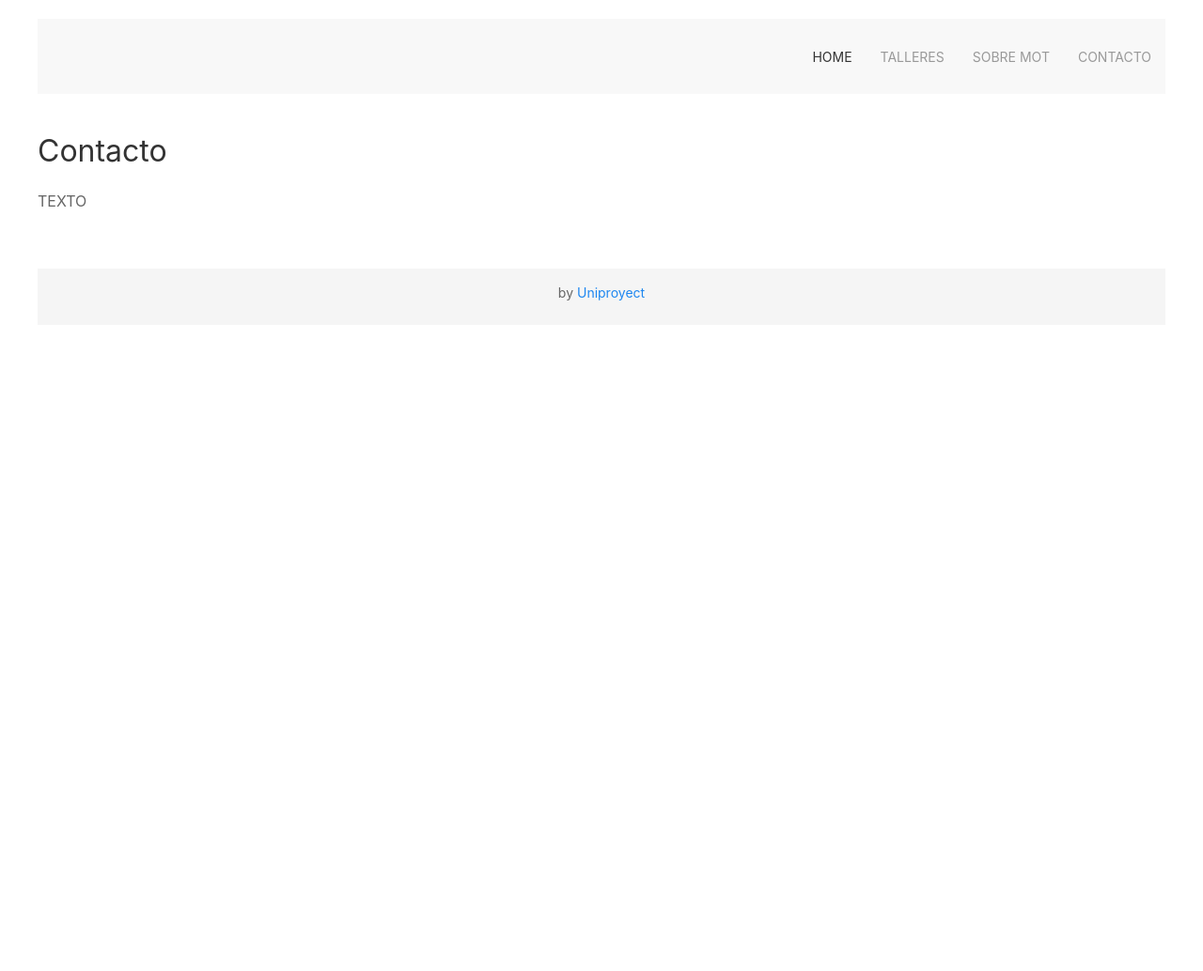
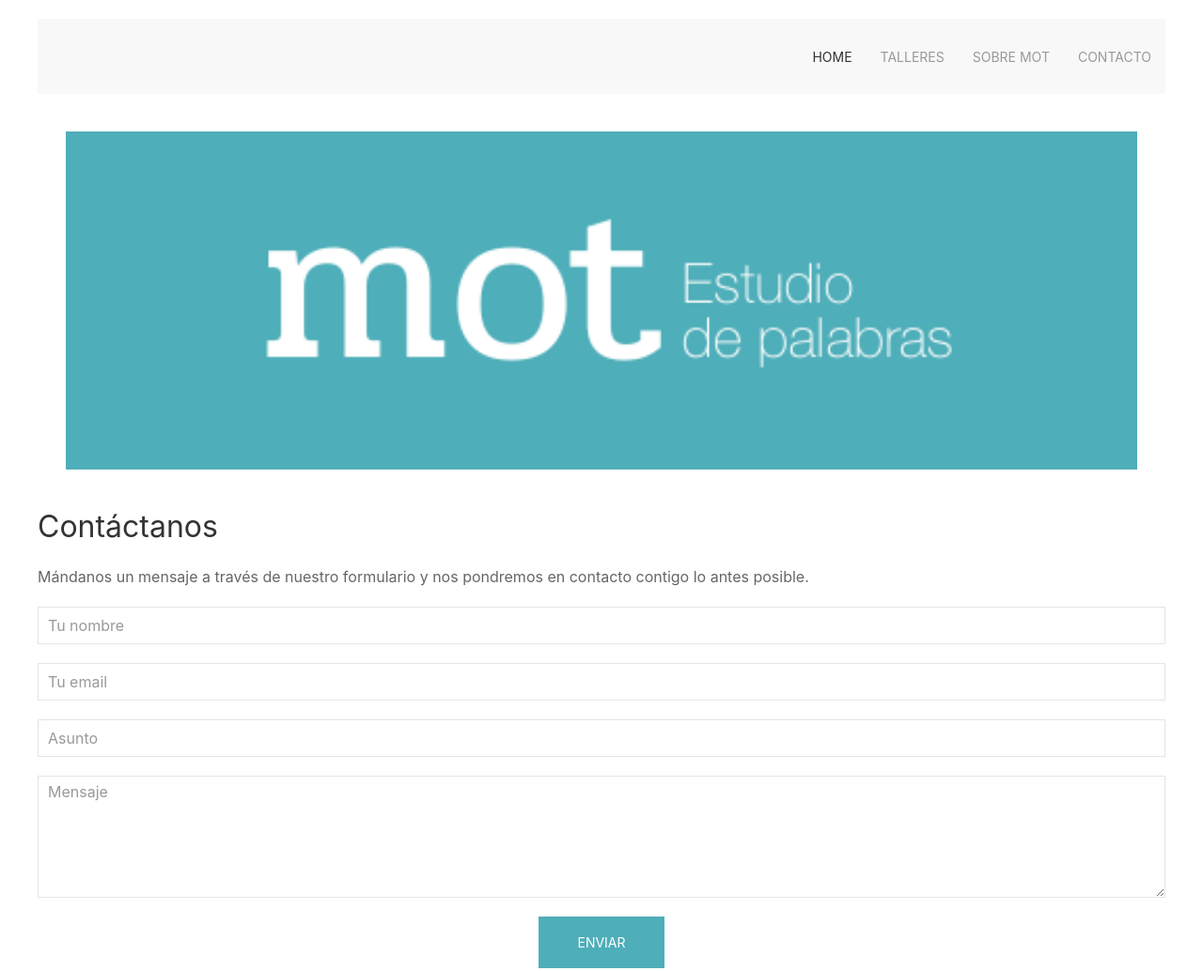
Before and after one commit to josanescod/mot-web, a plain HTML site: page html/contacto.html in a window 1280 px wide. Shown: the top 1034 px of the page at 94% size. Before the commit the page ends 800 px from the top, so only its background shows below. Drawn offline with Linux system fonts and the light colour scheme.

Commit message:
contacto.html

```diff
--- a/html/contacto.html
+++ b/html/contacto.html
@@ -13,18 +13,41 @@
 </head>
 
 <body>
+
+
     <div class="uk-container uk-container-center uk-margin-top uk-margin-large-bottom">
 
-            <nav id="page-nav" class="uk-navbar-container uk-flex-column uk-flex-top" uk-navbar="mode: click" data-uk-navbar data-uk-toggle="media: @s; cls: uk-flex-row uk-flex-top; mode: media">
+        <nav id="page-nav" class="uk-navbar-container uk-flex-column uk-flex-top" uk-navbar="mode: click" data-uk-navbar
+            data-uk-toggle="media: @s; cls: uk-flex-row uk-flex-top; mode: media">
 
         </nav>
-
         <!-- End nav -->
         <!-- page contents -->
-                <div class="uk-section uk-section-small uk-section-default">
+        <div class="uk-section uk-section-small uk-section-default ">
             <div class="uk-container">
-                    <h2>Contacto</h2>
-                    <p>TEXTO</p>
+                <img class="uk-responsive-height uk-responsive-width uk-align-center" style="width:95%"
+                    src="../assets/img/bannermot.png" alt="">
+                <h2>Contáctanos</h2>
+                <p>Mándanos un mensaje a través de nuestro formulario y nos pondremos en contacto contigo lo antes
+                    posible.</p>
+                <form id="contact-form" method="post" action="#" role="form">
+                    <div class="uk-margin">
+                        <input class="uk-input" type="text" placeholder="Tu nombre" name="nombre" required >
+                    </div>
+                    <div class="uk-margin">
+                        <input class="uk-input" type="text" placeholder="Tu email" name="email" required>
+                    </div>
+                    <div class="uk-margin">
+                        <input class="uk-input" type="text" placeholder="Asunto" name="asunto" required>
+                    </div>
+                    <div class="uk-margin">
+                        <textarea class="uk-textarea" rows="5" placeholder="Mensaje" name="mensaje" required></textarea>
+                    </div>
+                    <div class="uk-form-row">
+                        <!--<a class="uk-width-1-3 uk-button uk-button-primary uk-button-large uk-align-center" style="background-color:#4EAEB9; " href="#">Enviar</a>-->
+                        <button type="submit" class="uk-button uk-button-primary uk-button-large uk-align-center" style="background-color:#4EAEB9">Enviar</button>
+                    </div>
+                </form>
             </div>
         </div>
         <footer id="page-footer" class="uk-margin-top" uk-sticky>
@@ -32,4 +55,5 @@
         </footer>
     </div>
 </body>
+
 </html>
```
Also changed, not shown: html/acercade.html (+5 -2 lines), index.html (+6 -24 lines), assets/img/bannermot.png (added), assets/img/bannermot2.png (added), assets/img/dark.jpg (added), assets/img/logomot.jpg (added). Lines whose indentation alone changed are shown as unchanged.
